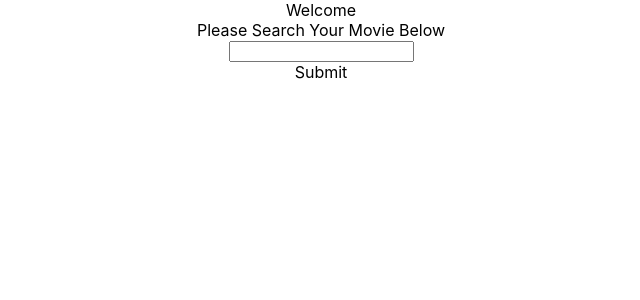
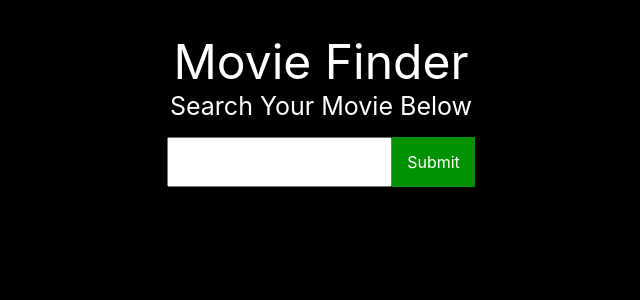
Before and after one commit to csierra325/IMDB-App, a React (Create React App) app: page / in a window 1280 px wide. Shown: the top 300 px of the page, without its empty margins (319-959 px from the left). Built offline with nearby package versions, Linux system fonts and the light colour scheme.

Commit message:
start styling sheet and vars

```diff
--- /dev/null
+++ b/src/components/MoviePage/MoviePage.css
@@ -0,0 +1,80 @@
+
+:root {
+  --light: #fff;
+  --dark: #000000;
+  --grey: #414141;
+  --green: #009200;
+}
+
+body{
+  background: var(--dark);
+}
+
+.btn {
+  background-color: var(--green);
+  padding: 15px;
+  color: var(--light);
+}
+
+.search-container{
+  display: inline-flex;
+  padding-top: 1rem;
+  padding-bottom: 1rem;
+}
+
+.movie-list-container{
+  margin: 0 auto;
+}
+
+.result-container{
+  margin: 0 auto;
+  background: var(--grey);
+  color: var(--light);
+}
+.content-area {
+  width: 100%;
+  background: var(--dark);
+}
+
+.movie-container{
+  display: flex;
+  max-width: 35rem;
+  margin: 0 auto;
+  align-items: center;
+  justify-content: space-between;
+  flex-wrap: wrap;
+  height: 100%;
+  width: 100vh;
+  background-color: var(--dark);
+  color: var(--light);
+}
+
+.header {
+  text-align: center;
+  padding: 2rem 0;
+  width: 100%;
+}
+
+.title {
+  font-size: 3rem;
+}
+
+.subtitle{
+  font-size: 25px;
+  text-align: center;
+  width: 100%;
+}
+
+input {
+  padding: 12px 22px;
+}
+
+.movie-title{
+  cursor: pointer;
+  background: #141414;
+  border-radius: 5px;
+  border: var(--green) solid 3px;
+  box-shadow: 0px 4px 20px var(--grey);
+  text-align: center;
+  margin-top: 6px;
+}
--- a/src/components/MoviePage/MoviePage.tsx
+++ b/src/components/MoviePage/MoviePage.tsx
@@ -1,5 +1,5 @@
 import React, { useState } from 'react';
-
+import './MoviePage.css';
 
 const MoviePage: React.FC = () => {
   const [movieData, setMovieData] = useState<any>([]);
@@ -55,32 +55,40 @@ const MoviePage: React.FC = () => {
     }
   }
 
-
   return (
-    <>
-      <div>Welcome</div>
-      <div>Please Search Your Movie Below</div>
+    <div className="content-area">
+      <div className="movie-container">
+        <div className="header">
+          <div className="title">Movie Finder</div>
+          <div className="subtitle">Search Your Movie Below</div>
+          <div className="search-container">
             <input
               type="text"
               onChange={handleInput}
               value={userInput}
             />
-      <div onClick={getMovieInfo}>Submit</div>
+            <div className="btn" onClick={getMovieInfo}>Submit</div>
+          </div>
+          {movieData && !clicked && movieData.map((movie: any) => {
+            return <div className="movie-title">
+              <ul id={movie.imdb_id} key={movie.imdb_id} onClick={((e) => getMovieDetails(e.target))}>{movie.title}</ul>
+            </div>
+          })}
+        </div>
+
         {errorMessage.length > 1 && <div>{errorMessage}</div>}
-      {movieData && !clicked && movieData.map((movie: any) => {
-        return <ul id={movie.imdb_id} key={movie.imdb_id} onClick={((e) => getMovieDetails(e.target))}>{movie.title}</ul>
-      })}
+
         {clicked &&
-        <div>
+          <div className="result-container">
             <div>Title: {movieDetails.title}</div>
             <div>Year: {movieDetails.year}</div>
             <div>Directors: {movieDetails.directors}</div>
             <div>Description: {movieDetails.description}</div>
             <div>Countries: {movieDetails.countries}</div>
-          <div></div>
           </div>
         }
-    </>
+      </div>
+    </div>
   )
 }
 
```
Lines whose indentation alone changed are shown as unchanged.
